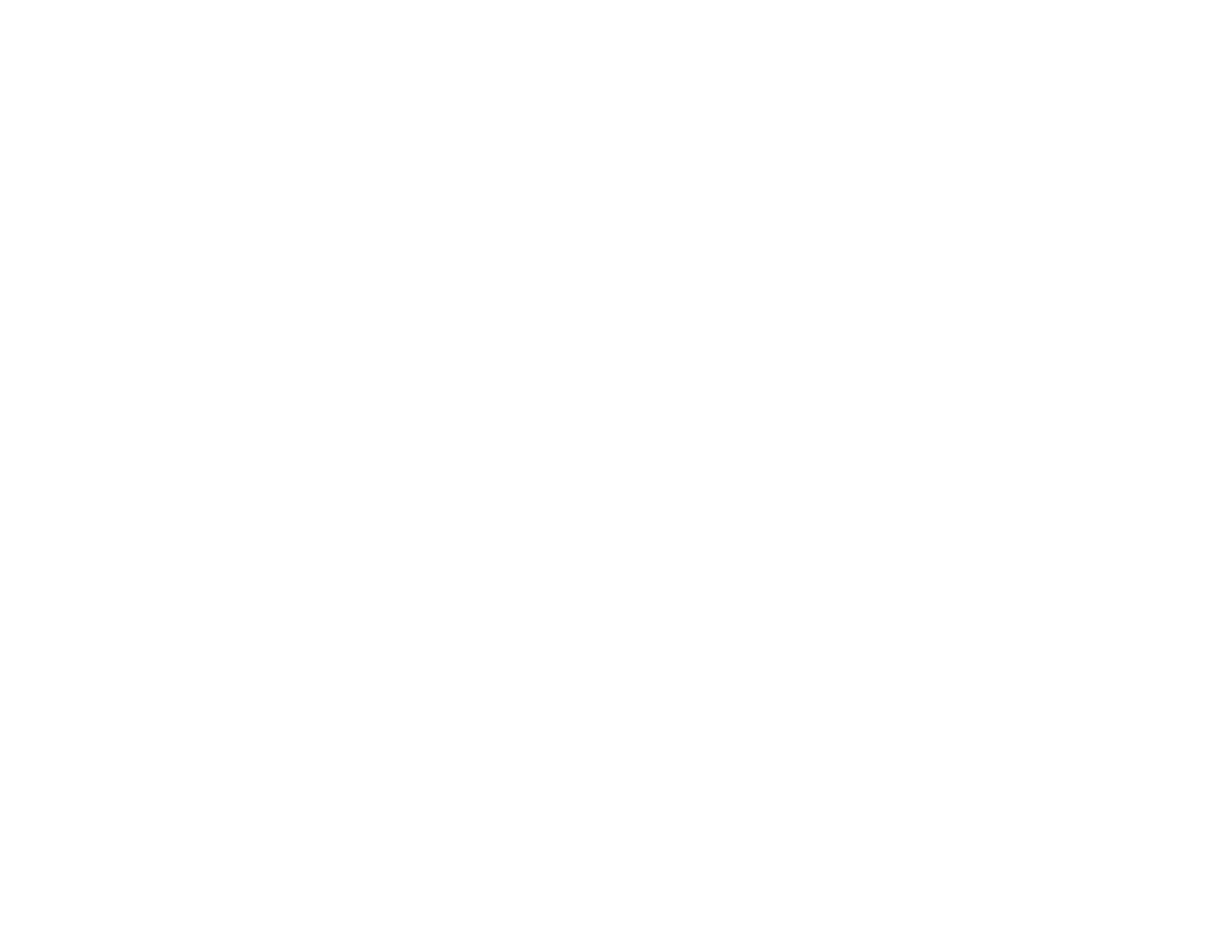
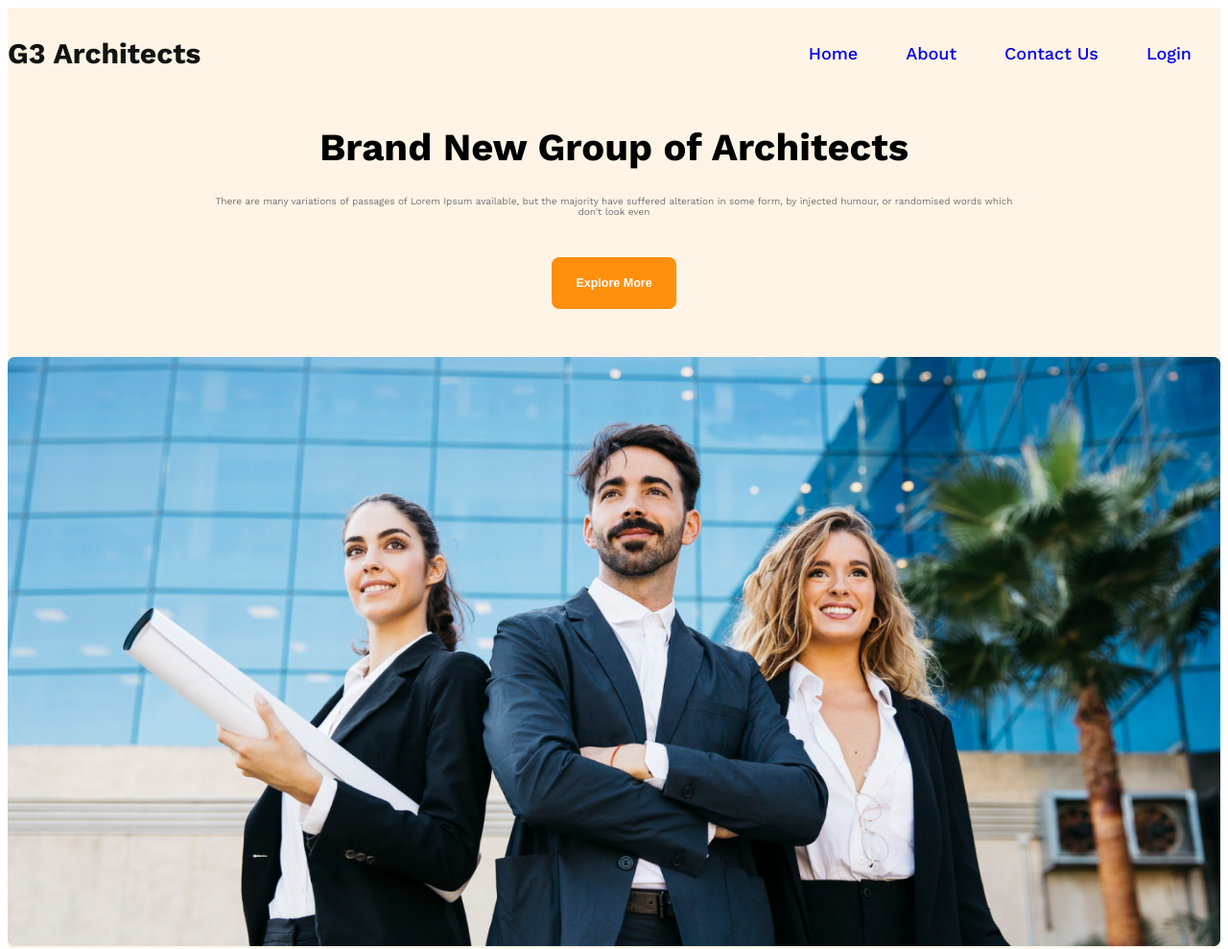
Before and after one commit to FahimTasnimKhan/G3-Architects, a plain HTML site: page index.html in a window 1280 px wide. Shown: the whole page at 96% size. Before the commit the page ends 800 px from the top, so only its background shows below. Drawn offline with nearby package versions, Linux system fonts and the light colour scheme.

Commit message:
Banner Section done

```diff
--- a/CSS/style.css
+++ b/CSS/style.css
@@ -0,0 +1,115 @@
+.work-sans-normal {
+  font-family: "Work Sans", sans-serif;
+  font-optical-sizing: auto;
+  font-weight: 400;
+  font-style: normal;
+}
+
+/*To center a div give max-width of 1400px to div and give it a margin of 0 auto */
+/* Colors */
+.dark-2 {
+  color: #424242;
+}
+
+.dark-1 {
+  color: #131313;
+}
+
+.dark-3 {
+  color: #727272;
+}
+
+.bg-primary {
+  background-color: rgba(255, 144, 14, 0.1);
+}
+
+html {
+  font-size: 62.5%;
+}
+
+/* Navbar Section */
+
+.display-flex {
+  display: flex;
+}
+
+.navbar {
+  justify-content: space-between;
+  align-items: center;
+}
+
+.brand {
+  font-size: 3rem;
+  font-weight: 700;
+  color: #131313;
+}
+
+.nav-links {
+  gap: 20px;
+  align-items: center;
+  font-weight: 500;
+  color: #424242;
+  font-size: 18px;
+}
+
+.nav-link {
+  text-decoration: none;
+}
+
+.nav-links a:visited {
+  color: #424242;
+}
+
+.nav-items {
+  list-style: none;
+  margin-right: 30px;
+}
+
+/* Banner Section */
+.banner-content {
+  max-width: 840px;
+  margin: 0 auto;
+  text-align: center;
+  margin-bottom: 50px;
+}
+
+.banner-title {
+  font-weight: 700;
+  font-size: 4rem;
+}
+
+.banner-description {
+  font-size: 1rem;
+  font-weight: 400;
+}
+
+.banner-image {
+  width: 100%;
+}
+
+.btn-primary {
+  background-color: rgba(255, 144, 14, 1);
+  color: #fff;
+  padding: 20px 25px;
+  font-size: 1.25rem;
+  font-weight: 600;
+  border: none;
+  border-radius: 8px;
+  margin-top: 32px;
+}
+
+/* To make sure that all contents are in the middle */
+
+.navbar,
+.banner {
+  max-width: 1400px;
+  margin: 0 auto;
+}
+
+/* RESPONSIVE MEDIA */
+
+@media screen and (max-width: 576px) {
+  .display-flex {
+    flex-direction: column;
+  }
+}
--- a/index.html
+++ b/index.html
@@ -3,12 +3,39 @@
   <head>
     <meta charset="UTF-8" />
     <meta name="viewport" content="width=device-width, initial-scale=1.0" />
+    <link rel="preconnect" href="https://fonts.googleapis.com" />
+    <link rel="preconnect" href="https://fonts.gstatic.com" crossorigin />
+    <link
+      href="https://fonts.googleapis.com/css2?family=Work+Sans:ital,wght@0,100..900;1,100..900&display=swap"
+      rel="stylesheet"
+    />
     <link rel="stylesheet" href="./CSS/style.css" />
     <title>G3 Architects</title>
   </head>
-  <body>
-    <header>
-      <nav></nav>
+  <body class="work-sans-normal">
+    <header class="bg-primary">
+      <nav class="navbar display-flex">
+        <h3 class="brand">G3 Architects</h3>
+        <ul class="nav-links display-flex">
+          <li class="nav-items"><a href="#" class="nav-link">Home</a></li>
+          <li class="nav-items"><a href="#" class="nav-link">About</a></li>
+          <li class="nav-items"><a href="#" class="nav-link">Contact Us</a></li>
+          <li class="nav-items"><a href="#" class="nav-link">Login</a></li>
+        </ul>
+      </nav>
+      <div class="banner">
+        <div class="banner-content">
+          <h1 class="banner-title">Brand New Group of Architects</h1>
+          <p class="banner-description dark-3">
+            There are many variations of passages of Lorem Ipsum available, but
+            the majority have suffered alteration in some form, by injected
+            humour, or randomised words which don't look even
+          </p>
+          <button class="btn-primary">Explore More</button>
+        </div>
+
+        <img src="./images/banner.png" alt="" class="banner-image" />
+      </div>
     </header>
     <main></main>
     <footer></footer>
```
